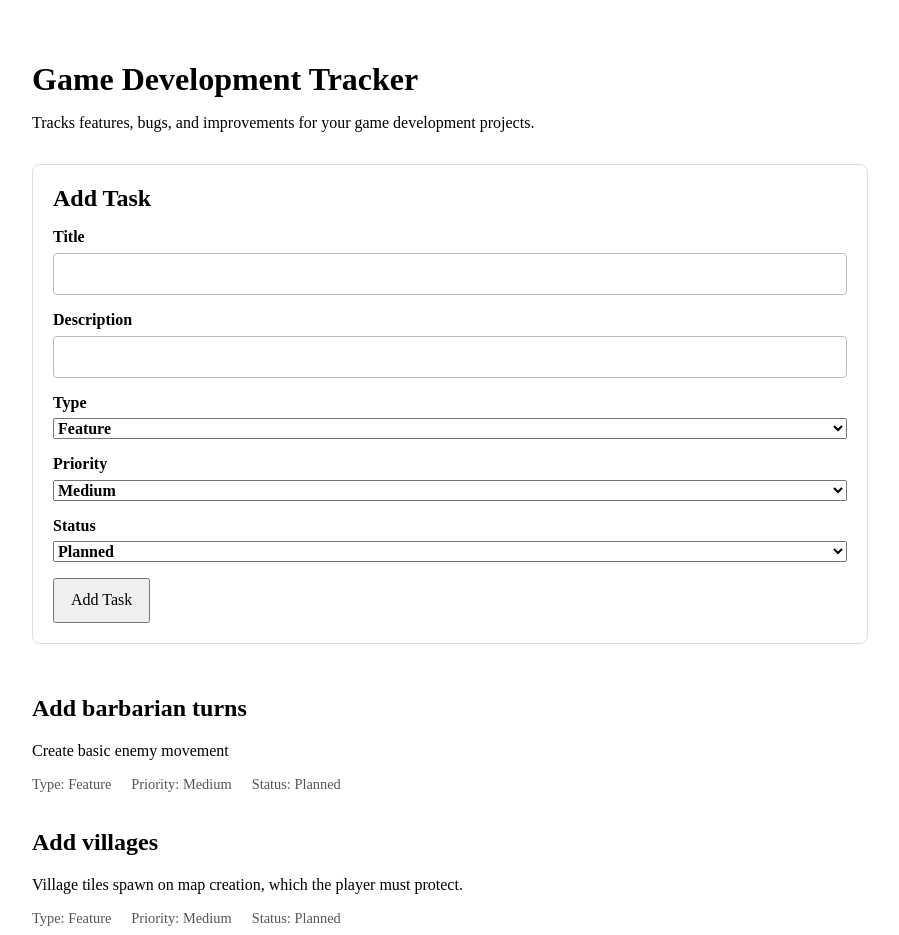
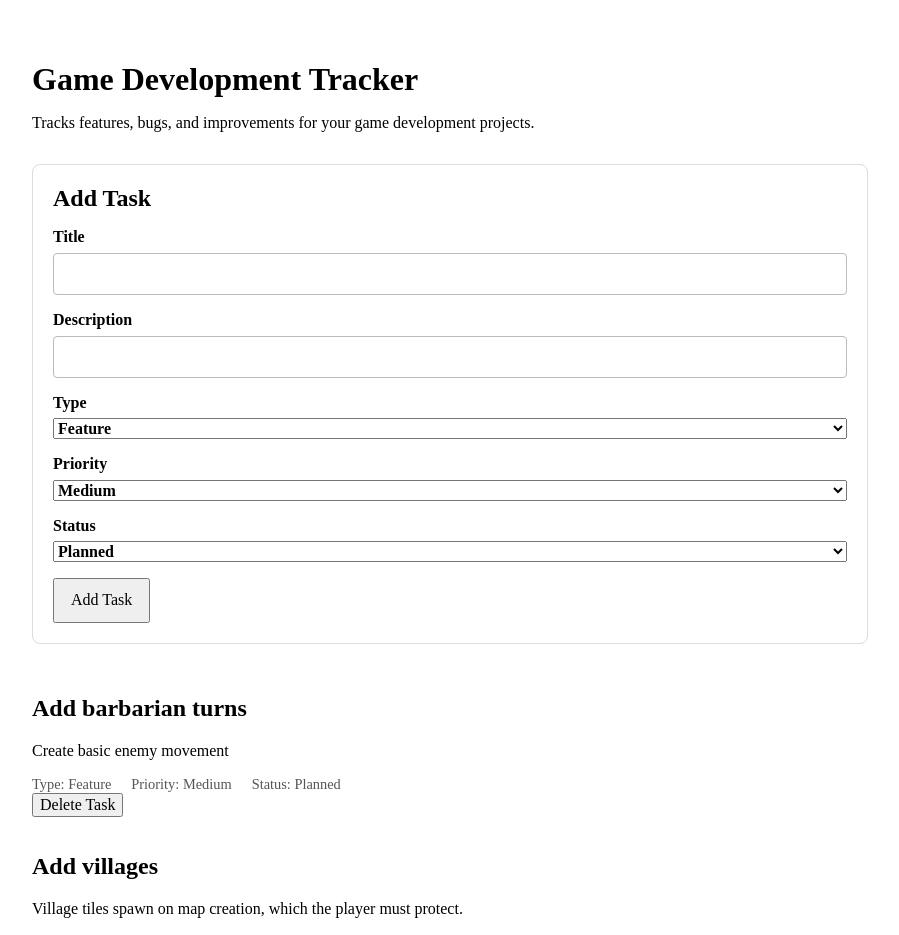
Before and after one commit to leafyskull/GameDevTaskTracker, a React (Vite) app in the folder frontend/: page / in a window 1280 px wide. Shown: the top 935 px of the page, without its empty margins (190-1089 px from the left). Built offline with nearby package versions, Linux system fonts and the light colour scheme.

Commit message:
Added deletion of task functionality

```diff
--- a/frontend/src/App.tsx
+++ b/frontend/src/App.tsx
@@ -44,6 +44,10 @@ function App() {
     setTasks((currentTasks) => [...currentTasks, newTask]);
   }
 
+  function deleteTask(taskId: number) {
+    setTasks((currentTasks) => currentTasks.filter((task) => task.id !== taskId));
+  }
+
   return (
     <main>
 
@@ -56,7 +60,10 @@ function App() {
 
       <section className = "task-list">
         {tasks.map((task) => (
-          <TaskCard key={task.id} task={task} />
+          <TaskCard
+          key={task.id}
+          task={task}
+          onDeleteTask={deleteTask} />
         ))}
       </section>
 
--- a/frontend/src/components/TaskCard.tsx
+++ b/frontend/src/components/TaskCard.tsx
@@ -3,9 +3,10 @@ import type { Task } from '../types/Task';
 
 type TaskCardProps = {
     task: Task;
+    onDeleteTask: (taskId: number) => void;
 };
 
-function TaskCard({ task }: TaskCardProps){
+function TaskCard({ task, onDeleteTask }: TaskCardProps){
     return (
         <article>
             <h2>{task.title}</h2>
@@ -18,6 +19,13 @@ function TaskCard({ task }: TaskCardProps){
                 <span>Status: {task.status}</span>
             </div>
 
+            <button
+                type = "button"
+                onClick = {() => onDeleteTask(task.id)}
+            >
+                Delete Task
+            </button>
+
         </article>
     );
 }
```
